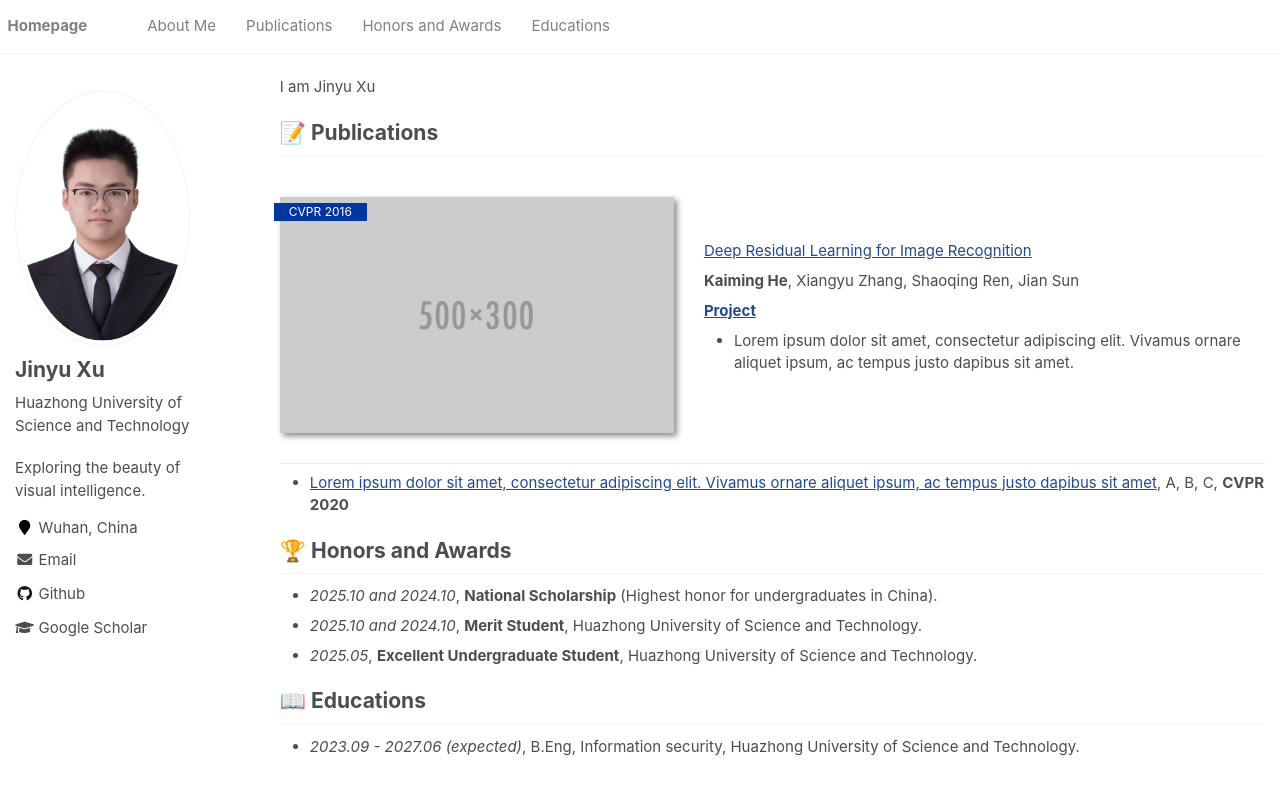
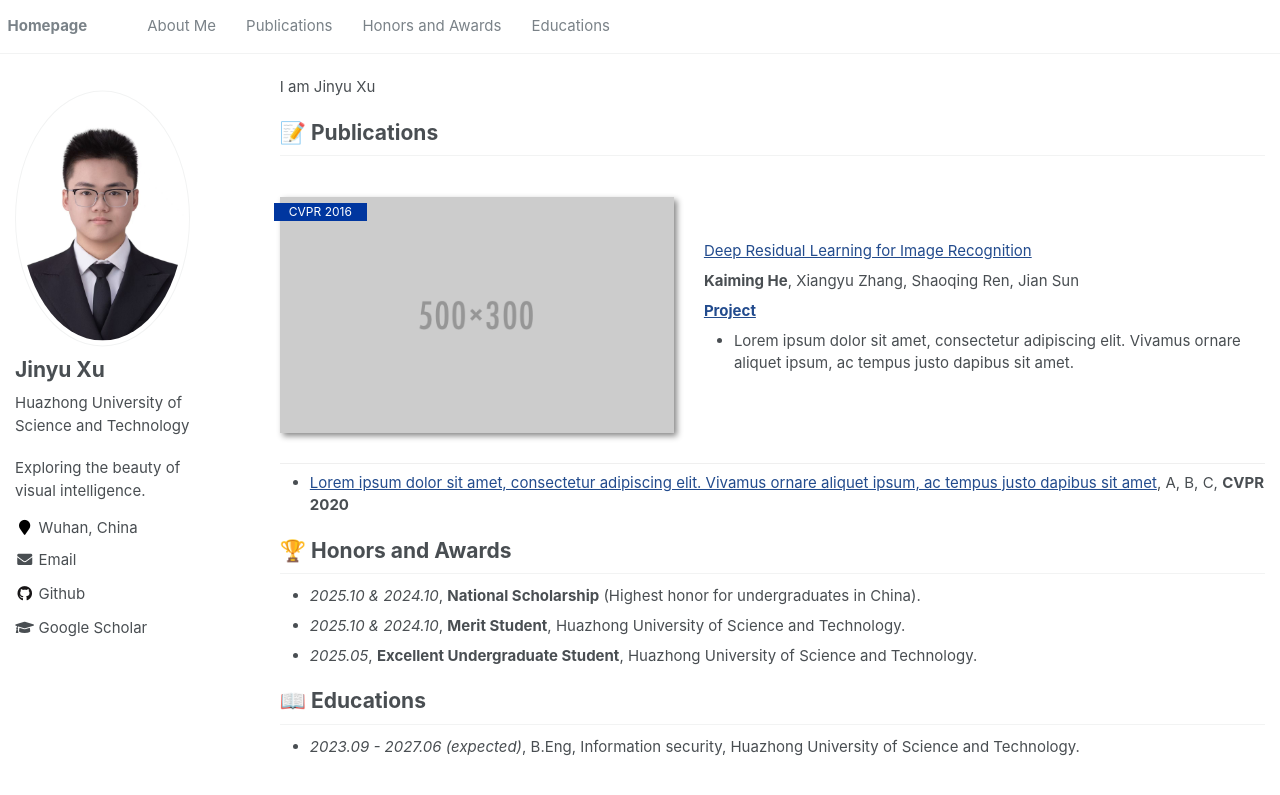
Before and after one commit to xu-jinyu/xu-jinyu.github.io, a Jekyll site: the page built from _pages/about.md, in a window 1280 px wide. Shown: the top 795 px of the page. Built offline with Jekyll 4.4.1, drawn with Linux system fonts in a browser that asks for light colours.

Commit message:
update contents

```diff
--- a/_pages/about.md
+++ b/_pages/about.md
@@ -41,8 +41,8 @@ I am Jinyu Xu
 - [Lorem ipsum dolor sit amet, consectetur adipiscing elit. Vivamus ornare aliquet ipsum, ac tempus justo dapibus sit amet](https://github.com), A, B, C, **CVPR 2020**
 
 # 🏆 Honors and Awards
-- *2025.10 and 2024.10*, **National Scholarship** (Highest honor for undergraduates in China).
-- *2025.10 and 2024.10*, **Merit Student**, Huazhong University of Science and Technology.
+- *2025.10 & 2024.10*, **National Scholarship** (Highest honor for undergraduates in China).
+- *2025.10 & 2024.10*, **Merit Student**, Huazhong University of Science and Technology.
 - *2025.05*, **Excellent Undergraduate Student**, Huazhong University of Science and Technology.
 
 # 📖 Educations
```
